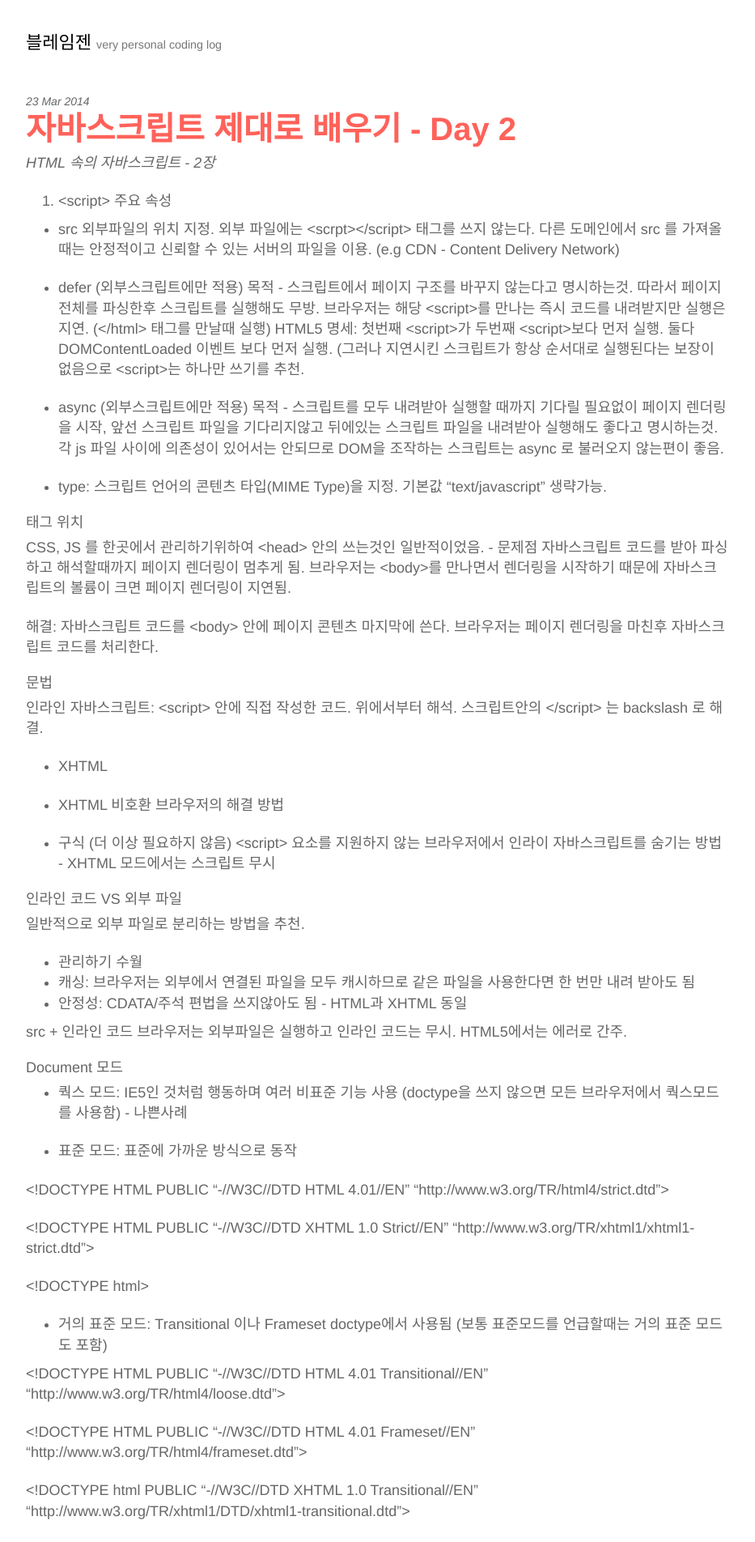
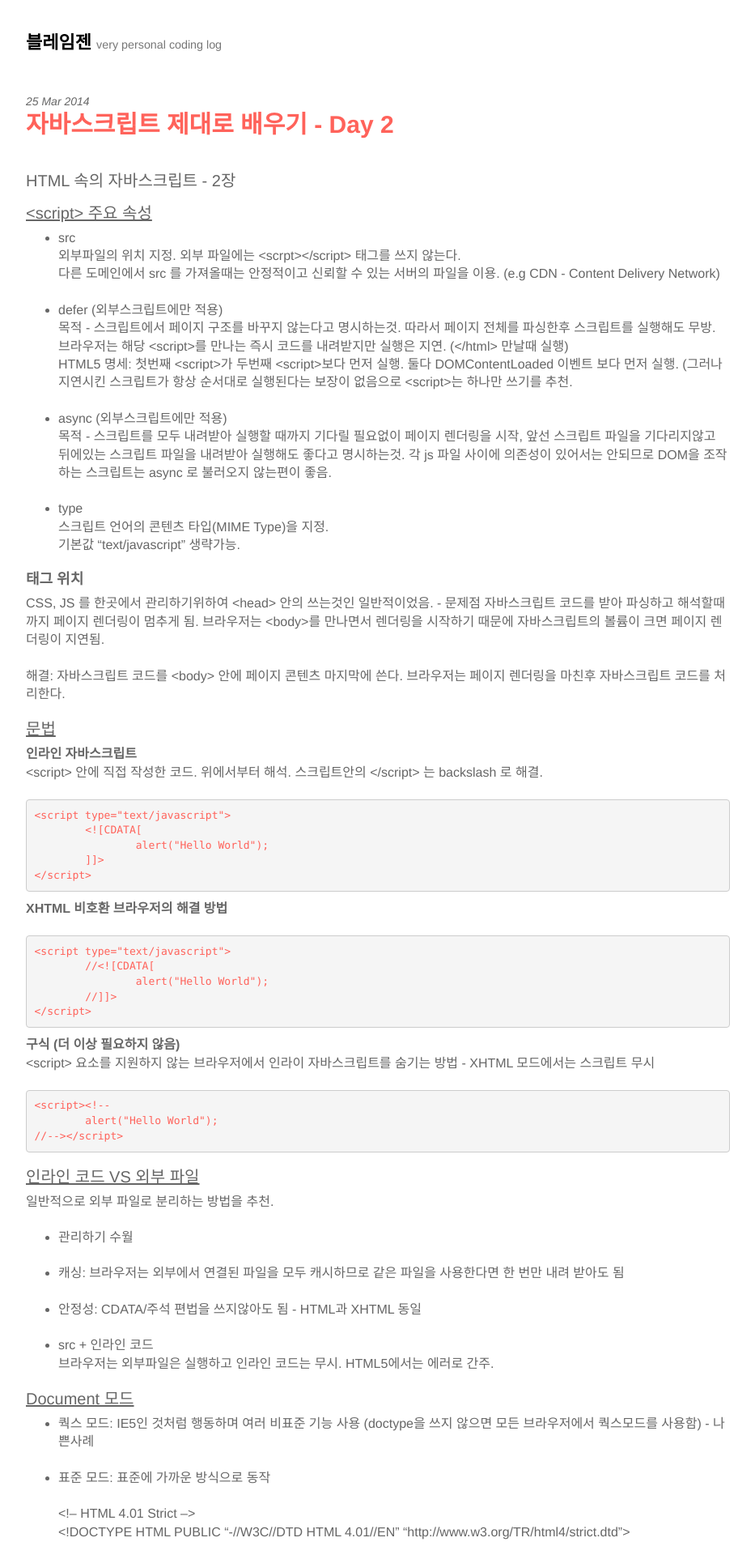
Before and after one commit to blamejen/blamejen.github.io, a Jekyll site: the page built from index.html, in a window 1280 px wide. Shown: the top 1904 px of the page at 81% size, without its empty margins (173-1106 px from the left). Built offline with Jekyll 4.4.1, drawn with Linux system fonts in a browser that asks for light colours; nearby versions of some CDN libraries; Markdown is read by kramdown in place of the engine named in the settings; the list of posts is cut into pages by our own code; some of the changed text lies outside the part shown.

Commit message:
day1 + day2

```diff
--- /dev/null
+++ b/_posts/2014-03-24-js-day1.md
@@ -0,0 +1,67 @@
+---
+layout: post
+title:  "자바스크립트 제대로 배우기 - Day 1"
+date:   2014-03-24 12:48:32
+categories: code
+---
+
+## 자바스크립트란 무엇인가 - 1장
+
+### 간추린 역사
+
+출현 배경: 단순한 입력 유효성 검사를 위하여 시작됨
+
+**\#1995**<br>
+Netscape: [Breadan Eich](http://en.wikipedia.org/wiki/Brendan_Eich) 의 LiveScript (구 Mocha) [Netscape Navigator 2](http://en.wikipedia.org/wiki/Netscape_Navigator_2)의 출시에 맞춰 개발.<br>
+공식명칭: Javascript
+
+**\#1996**<br>
+Netscape: Netscape Navigator 3의 출시 + Javascript 1.1<br>
+Microsoft: JScript를 포함 IE3 출시
+
+**\#1997**<br>
+ECMA: ECMA Script 의 탄생: Javascript 1.1을 바탕으로 ECMA-262(cross platform script) 출시 by TC39
+
+### 자바스크립트의 구현
+
+웹 페이지와 상호작용하도록 디자인된 스크립트 언어<br>
+구성: **ECMA Script** + **DOM** + **BOM**
+
+#### ECMA Script
+
+웹브라우저(i.e 호스트환경)은 ECMA Script를 구현
+
+**ECMA-262의 정의**<br>
+문법/선언문/키워드/예약아/연산자/객체
+
++	ECMA-262 3판 - 본격적이 표준에 대한 첫 업데이트
++	ECMA-262 4판 - 웹 개발에 필요한 부분 충족 - TC39 3.1이라 불리는 별도의 명세 체택 4판은 폐기
++	ECMA-262 5판 (2009.3) -  새로운 기능 추가
++	JSON Data를 파싱하고 직렬화 하는 네이티브 JSON 객체, 상속과 고급 프로퍼티 정의에 쓰이는 메서드, ECMAScript 엔진이 코드를 해석하고 실행하는 방법을 일부 확장한 스트릭트 모드
+
+*2008년부터 주요 웹브라우저 (IE,Firefox,Safari,Chrome,Opera) ECMA-262 3판 준수하기 시작.
+
+#### DOM (문서 객체 모델)
+
+XML 을 HTML에서 사용할수 있도록 확장한 API.<br>
+Node 계층 구조로 변환. 콘텐츠와 구조를 자유롭게 수정할수 있게 함.
+
++	DOM Level 1 - 문서구조 표현이 목적
++	DOM Level 2 - Views, 이벤트, 스타일, 이동과 범위 지원
++	DOM Level 3 - 문서의 로드와 저장, 유효성검사 지원
++	DOM Leve 3 Core - XML 인포셋, XPath, XML 1.0 (inc. XML Base) 지원
++	DOM Level 4 - 현재 개발중. 2014년 2월에 초안 출시
+
+#### BOM (브라우저 객체 모델)
+
+브라우저 창에 접근하고 조작할 수 있게 하는 인터페이스. (브라우저에 고유한 자바스크립트 확장도 BOM의 일부로 간주)
+
++	브라우저 창을 새로 띄움
++	브라우저 창을 움직이거나 크기를 조절하고 닫음
++	브라우저의 상세 정보를 반환하는 navigator 객체
++	불러온 페이지의 상세 정보를 반환하는 location객체
++	사용자의 화면 해상도에 대해 상세 정보를 반환하는 screen 객체
++	쿠키 지원
++	XMLHttpRequest 와 인터넷 익스플로러의 ActiveXObject 같은 커스텀 객체
+
+HTML5 와 함께 BOM 구현을 상세히 명세화 하고 있으므로 앞으로 호환성이 훨씬 좋아질것으로 기대.
--- /dev/null
+++ b/_posts/2014-03-25-js-day2.md
@@ -0,0 +1,106 @@
+---
+layout: post
+title:  "자바스크립트 제대로 배우기 - Day 2"
+date:   2014-03-25 15:22:32
+categories: code
+---
+
+## HTML 속의 자바스크립트 - 2장
+
+### \<script\> 주요 속성
+
++	src<br>
+	외부파일의 위치 지정. 외부 파일에는 \<scrpt\>\</script\> 태그를 쓰지 않는다.<br>
+	다른 도메인에서 src 를 가져올때는 안정적이고 신뢰할 수 있는 서버의 파일을 이용. (e.g CDN - Content Delivery Network)
+
++	defer (외부스크립트에만 적용)<br>
+	목적 - 스크립트에서 페이지 구조를 바꾸지 않는다고 명시하는것. 따라서 페이지 전체를 파싱한후 스크립트를 실행해도 무방. 브라우저는 해당 \<script\>를 만나는 즉시 코드를 내려받지만 실행은 지연. (\</html\> 만날때 실행)<br>
+	HTML5 명세:  첫번째 \<script\>가 두번째 \<script\>보다 먼저 실행. 둘다 DOMContentLoaded 이벤트 보다 먼저 실행. (그러나 지연시킨 스크립트가 항상 순서대로 실행된다는 보장이 없음으로  \<script\>는 하나만 쓰기를 추천.
+
++	async (외부스크립트에만 적용)<br>
+	목적 - 스크립트를 모두 내려받아 실행할 때까지 기다릴 필요없이 페이지 렌더링을 시작, 앞선 스크립트 파일을 기다리지않고 뒤에있는 스크립트 파일을 내려받아 실행해도 좋다고 명시하는것. 각 js 파일 사이에 의존성이 있어서는 안되므로 DOM을 조작하는 스크립트는 async 로 불러오지 않는편이 좋음.
+
++	type<br>
+	스크립트 언어의 콘텐츠 타입(MIME Type)을 지정.<br>
+	기본값 "text/javascript" 생략가능.
+
+#### 태그 위치
+
+CSS, JS 를 한곳에서 관리하기위하여 \<head\> 안의 쓰는것인 일반적이었음. - 문제점 자바스크립트 코드를 받아 파싱하고 해석할때까지 페이지 렌더링이 멈추게 됨. 브라우저는 \<body\>를 만나면서 렌더링을 시작하기 때문에 자바스크립트의 볼륨이 크면 페이지 렌더링이 지연됨.
+
+해결: 자바스크립트 코드를 \<body\> 안에 페이지 콘텐츠 마지막에 쓴다. 브라우저는 페이지 렌더링을 마친후 자바스크립트 코드를 처리한다.
+
+###	문법
+
+**인라인 자바스크립트**<br>
+\<script\> 안에 직접 작성한 코드. 위에서부터 해석. 스크립트안의 \</script\> 는 backslash 로 해결.
+
+	<script type="text/javascript">
+		<![CDATA[
+			alert("Hello World");
+		]]>
+	</script>
+
+**XHTML 비호환 브라우저의 해결 방법**
+
+	<script type="text/javascript">
+		//<![CDATA[
+			alert("Hello World");
+		//]]>
+	</script>
+
+**구식 (더 이상 필요하지 않음)**<br>
+\<script\> 요소를 지원하지 않는 브라우저에서 인라이 자바스크립트를 숨기는 방법 - XHTML 모드에서는 스크립트 무시
+
+	<script><!--
+		alert("Hello World");
+	//--></script>
+
+### 인라인 코드 VS 외부 파일
+
+일반적으로 외부 파일로 분리하는 방법을 추천.
+
++	관리하기 수월
+
++	캐싱: 브라우저는 외부에서 연결된 파일을 모두 캐시하므로 같은 파일을 사용한다면 한 번만 내려 받아도 됨
+
++	안정성:  CDATA/주석 편법을 쓰지않아도 됨 - HTML과 XHTML 동일
+
++	src + 인라인 코드<br>
+	브라우저는 외부파일은 실행하고 인라인 코드는 무시. HTML5에서는 에러로 간주.
+
+### Document 모드
+
++	쿽스 모드: IE5인 것처럼 행동하며 여러 비표준 기능 사용 (doctype을 쓰지 않으면 모든 브라우저에서 쿽스모드를 사용함) - 나쁜사례
+
++	표준 모드: 표준에 가까운 방식으로 동작
+
+	\<!-- HTML 4.01 Strict --\><br>
+	<!DOCTYPE HTML PUBLIC "-//W3C//DTD HTML 4.01//EN" "http://www.w3.org/TR/html4/strict.dtd">
+
+	\<!-- XHTML 1.0 Strict --\><br>
+	<!DOCTYPE HTML PUBLIC "-//W3C//DTD XHTML 1.0 Strict//EN" "http://www.w3.org/TR/xhtml1/xhtml1-strict.dtd">
+
+	\<!-- HTML5 --\><br>
+	<!DOCTYPE html>
+
++	거의 표준 모드: Transitional 이나 Frameset doctype에서 사용됨 (보통 표준모드를 언급할때는 거의 표준 모드도 포함)
+
+	\<!-- HTML 4.01 Transitional --\><br>
+	<!DOCTYPE HTML PUBLIC "-//W3C//DTD HTML 4.01 Transitional//EN" "http://www.w3.org/TR/html4/loose.dtd">
+
+	\<!-- HTML 4.01 Frameset --\><br>
+	<!DOCTYPE HTML PUBLIC "-//W3C//DTD HTML 4.01 Frameset//EN"
+	"http://www.w3.org/TR/html4/frameset.dtd">
+
+	\<!-- XHTML 1.0 Transitional --\><br>
+	<!DOCTYPE html PUBLIC "-//W3C//DTD XHTML 1.0 Transitional//EN" "http://www.w3.org/TR/xhtml1/DTD/xhtml1-transitional.dtd">
+
+	\<!--XHTML 1.0 Frameset --\><br>
+	<!DOCTYPE html PUBLIC "-//W3C//DTD XHTML 1.0 Frameset//EN" "http://www.w3.org/TR/xhtml1/DTD/xhtml1-frameset.dtd">
+
+
+###	\<noscript\>
+
+브라우저가 *자바스크립트를 지원하지 않을 때* 대체 콘텐츠를 제공.
+\<script\>를 제외한 모든 HTML 요소를 포함 가능.
```
Also changed, not shown: public/styles/assets/_fonts.scss (+6 -6 lines), public/styles/site/_screen.scss (+19 -3 lines), public/css/compressed.css.
